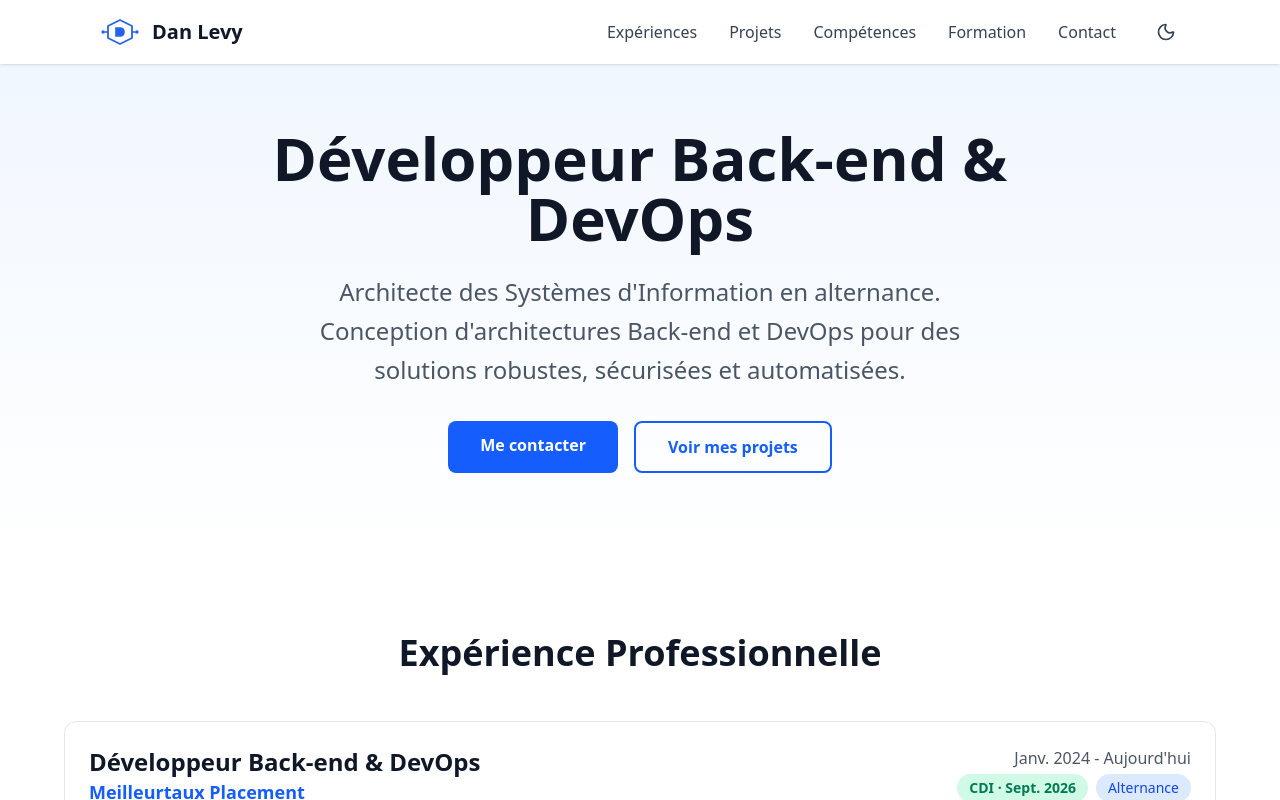
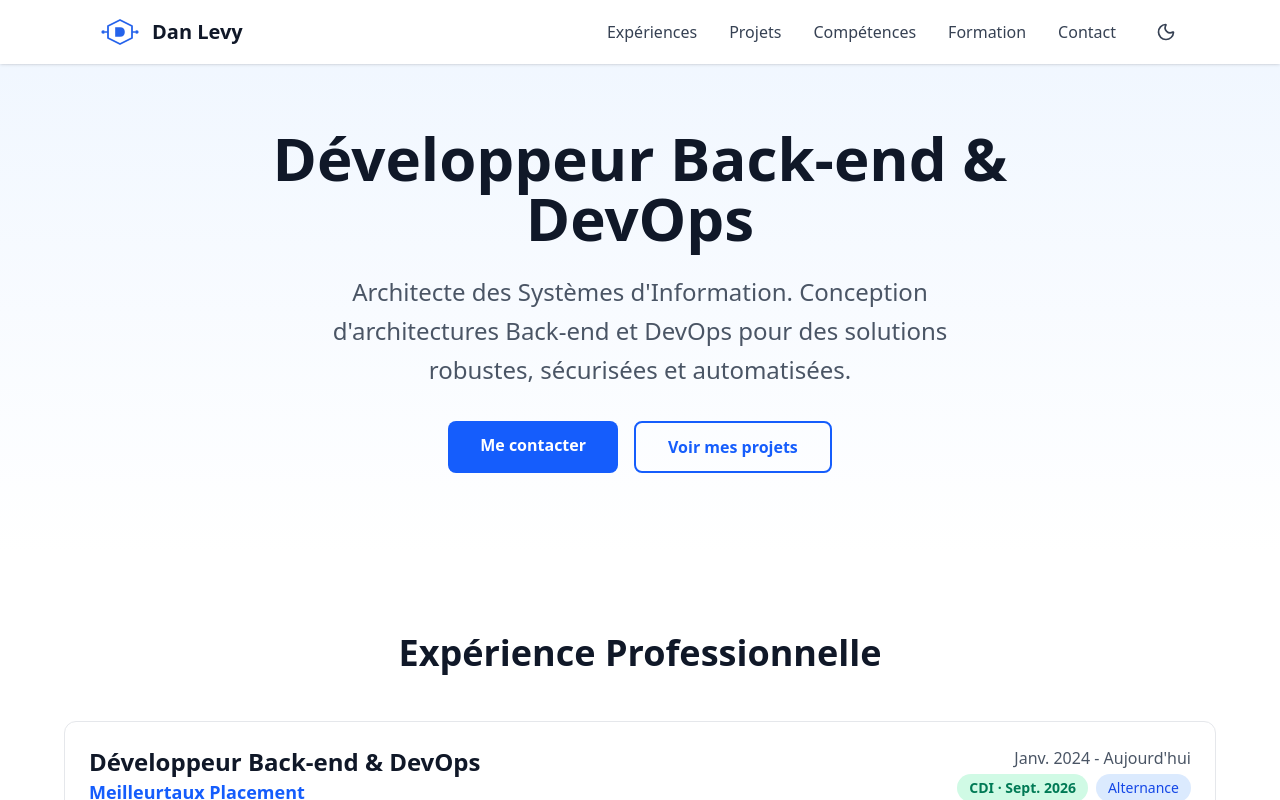
Before and after one commit to Skuskusku13/portfolio, a React (Vite) app: page / in a window 1280 px wide. Shown: the top 800 px of the page. Built offline with nearby package versions, Linux system fonts and the light colour scheme; no server answers.

Commit message:
hotfix: remove word

```diff
--- a/src/components/Hero.tsx
+++ b/src/components/Hero.tsx
@@ -7,7 +7,7 @@ export default function Hero() {
             Développeur Back-end & DevOps
           </h1>
           <p className="text-xl md:text-2xl text-gray-600 dark:text-gray-400 mb-8 max-w-2xl mx-auto leading-relaxed">
-            Architecte des Systèmes d'Information en alternance. Conception d'architectures Back-end et DevOps pour des solutions robustes, sécurisées et automatisées.
+            Architecte des Systèmes d'Information. Conception d'architectures Back-end et DevOps pour des solutions robustes, sécurisées et automatisées.
           </p>
           <div className="flex flex-wrap justify-center gap-4">
             <a href="#contact"
```
